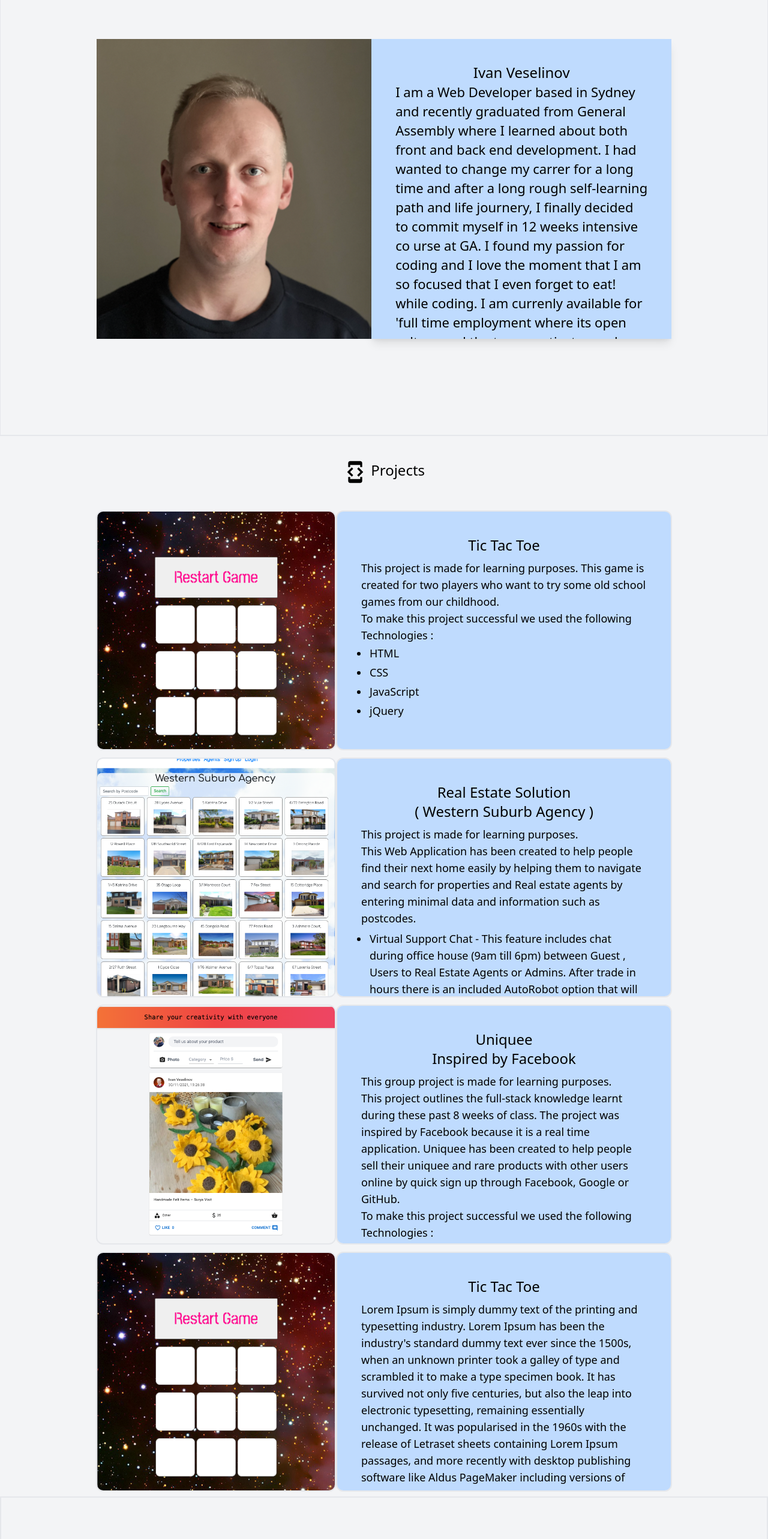
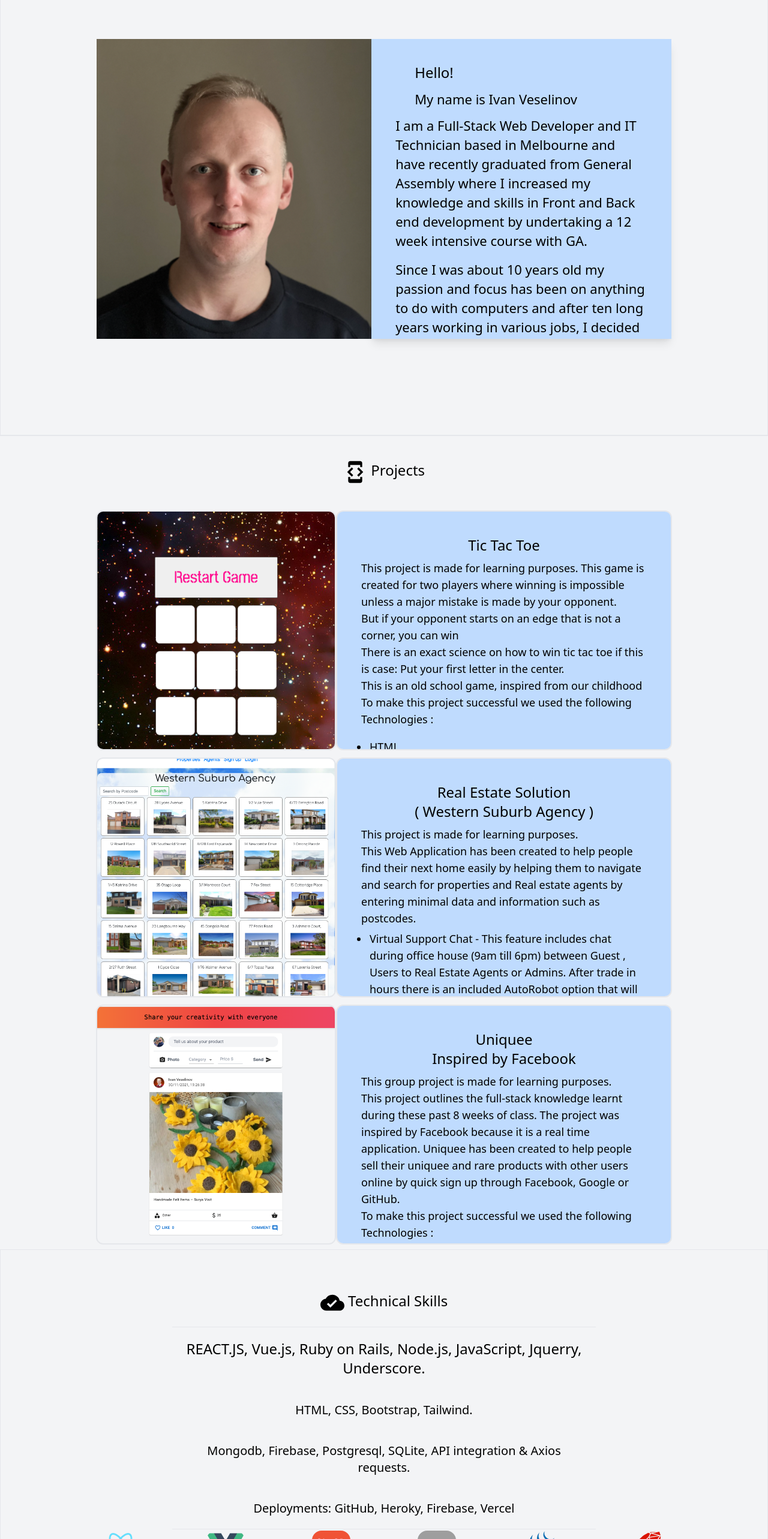
Before and after one commit to ivanveselinov/Portfolio, a React (Create React App) app: page / in a window 1280 px wide. Shown: the part 1020-3586 px from the top of the page at 60% size. Built offline with nearby package versions, Linux system fonts and the light colour scheme; grey boxes are pictures that could not be loaded.

Commit message:
finalizing

```diff
--- a/src/components/aboutMe/AboutMe.js
+++ b/src/components/aboutMe/AboutMe.js
@@ -1,17 +1,43 @@
 import React from 'react'
 
 function AboutMe() {
+
+    const Paragraph = "lg:text-xxl sm: text-sm text-left"
+
     return (
-    <div id="about" className="w-3/4 m-auto flex mt-40  mb-40 ">
+    <div id="about" className="w-3/4 m-auto flex mt-40  mb-40">
       < div className=" flex ">
         <div  className="lg:w-full h-22 bg-about bg-cover bg-center xs:hidden">     </div>  {/* IMAGE! */}
-          <div className="lg:text-lg p-10 w-1/2  h-22 overflow-scroll scrollbar-hide max-w-278  bg-blue-200 p-2 shadow-lg m-auto focus:outline-none xs: w-full text-sm ">
-            <h1 className="text-center text-2xl ">Ivan Veselinov</h1>
-             <p className="lg:text-xxl sm: text-sm">     {/* Put this one in more paragraphs */}
+          <div className="lg:text-lg p-10 w-1/2  h-22 overflow-scroll scrollbar-hide max-w-278  bg-blue-200 shadow-lg m-auto focus:outline-none xs: w-full text-sm ">
+            <h1 className="text-start text-2xl ml-8">Hello!</h1>
+            <h1 className={` ${Paragraph} p-3 ml-5`}>My name is Ivan Veselinov</h1>
+             <p className={Paragraph}>     {/* Put this one in more paragraphs */}
+               <p >   {/* Text about me !!*/}
+                I am a Full-Stack Web Developer and IT Technician based
+                in Melbourne and have recently graduated from General Assembly
+                where I increased my knowledge and skills
+                in Front and Back end development by undertaking  a 12 week intensive course with GA.
+              </p>
+              <p className="mb-4 mt-4 ">
+               Since I was about 10 years old my passion and focus has been on anything to do with
+               computers and after ten long years working in various jobs, I decided it was finally
+               time to follow my dreams and find a dream job in Information Technology which is what makes
+               me happy and which I am really passionate about.
+              </p>
+              <p className="mb-4 mt-4">
+               After some decisions, I thought
+               enrolling in a GA course was the perfect start  and  I was not wrong! I was imparted with so much knowledge and skills
+               which added to all the theory I learnt overseas when studying.
+              </p>
+              <p className="mb-4 mt-4">
+              I enjoy working with various tech languages such as React and Vue, and I enjoy learning new things
+              and I am always educating and finetuning myself to be the best I can in both new and advanced technology.
+              <p className="mb-4 mt-4">
+               I am currently available for full time employment (whether local or international) and I would  love to be part
+               of a team whose supportive and motivating and strongly encourages lifelong learning. Please do not hesitate to contact me.
+              </p>
+              </p>
 
-             I am a Web Developer based in Sydney and recently graduated from General Assembly where I learned about both front and back end development. I had wanted to change my carrer for a long time and after a long rough self-learning path and life journery, I finally decided to commit myself in 12 weeks intensive co
-             urse at GA. I found my passion for coding and I love the moment that I am so focused that I even forget to eat! while coding. I am currenly available for
-             'full time employment where its open culture and the team motivates each other to learn new things. Please do not hesitate to reach out to me.
 
 </p>
           </div>
--- a/src/components/contact/ContactMain.js
+++ b/src/components/contact/ContactMain.js
@@ -2,7 +2,6 @@
 import GitHubIcon from '@mui/icons-material/GitHub';
 import LinkedInIcon from '@mui/icons-material/LinkedIn';
 import HistoryEduIcon from '@mui/icons-material/HistoryEdu';
-// import cv from '../../cv/Ivan%20Veselinov%20Resume.pdf';
 
 
 function ContactMain() {
@@ -20,7 +19,7 @@
       <a href="https://github.com/ivanveselinov" className="lg:w-1/4 bg-blue-100 text-2xl text-center p-5">
        GitHub <GitHubIcon sx ={{ fontSize: 40 }}  />
       </a>
-      <a href={process.env.PUBLIC_URL + '/cv/Ivan%20Veselinov%20Resume.pdf'} download="Ivan%20Veselinov%20Resume.pdf" className="lg:w-1/4 border bg-blue-100 text-2xl text-center p-5 ">
+      <a href={process.env.PUBLIC_URL + '/cv/Ivan%20Veselinov%20Resume.pdf'} download="Ivan Veselinov Resume.pdf" className="lg:w-1/4 border bg-blue-100 text-2xl text-center p-5 ">
           CV <HistoryEduIcon sx ={{ fontSize: 40 }}/>
       </a>
 
--- a/src/components/contact/ContactMe.js
+++ b/src/components/contact/ContactMe.js
@@ -5,7 +5,7 @@
 
 function ContactMe() {
     return (
-        <div className="bg-gray-100 border">
+        <div className="bg-gray-100 border ">
             <Mailer/>
             <ContactMain />
 
--- a/src/components/contact/mailer.js
+++ b/src/components/contact/mailer.js
@@ -80,7 +80,7 @@
                           name="message"
                           minRows={3}
                           aria-label="empty textarea"
-                          placeholder="Hi there"
+                          placeholder="Hi there!"
                           defaultValue=""
                          required
                           />
--- a/src/components/education/ContainerEdu.js
+++ b/src/components/education/ContainerEdu.js
@@ -15,7 +15,7 @@
   const Paragraph="lg:text-xl text-center sm: text-sm"
 
     return (
-        <div id="education" className=" bg-gray-100">
+        <div id="education" className=" bg-gray-100 ">
         <div className="w-3/4 m-auto">
 
 
@@ -104,7 +104,7 @@
 
                    <p className={Paragraph}><FindInPageIcon sx ={{ fontSize: 40 }}/>International Conference on Advanced Technologies, Computer Engineering and Science (ICATCES 2019) Alanya, Turkey · Apr 26, 2019</p>
                    <div className="flex justify-between mt-4 ">
-                   <p className="text-center text-xl ">Page: 212   </p>
+                   <p className="text-center text-xl p-2 ">Page: 212   </p>
                    <a href="https://muh.karabuk.edu.tr/bilgisayar/icatces/proceeding_book_2019.pdf" className="text-center text-xl ">More..</a>
                    </div>
 
@@ -122,7 +122,7 @@
 
                    <p className={Paragraph}><FindInPageIcon sx ={{ fontSize: 40 }}/>International Conference on Applied Internet and Information Technologies, 2018 · Oct 5, 2018</p>
                             <br></br>
-                   <div className="flex justify-between mt-4 ">
+                   <div className="flex justify-between p-2 ">
                    <p className="text-center text-xl ">Page: 135  </p>
                    <a href="https://aiitconference.org/2018/files/Proceedings_AIIT2018.pdf" className="text-center text-xl ">More..</a>
                    </div>
--- a/src/components/projects/Main.js
+++ b/src/components/projects/Main.js
@@ -17,12 +17,24 @@
         </a>
           <div className={Text}> {/* TEXT DIV*/}
             <h1 className={TextHeader}>Tic Tac Toe</h1> {/* H1 */}
-             <p>
-                This project is made for learning purposes. This game is created for two players who want to try some old school games from our childhood.
+              <p>
+                This project is made for learning purposes. This game is created for two players where winning is
+                impossible unless a major mistake is made by your opponent.
+              </p>
+
+              <p>
+               But if your opponent starts on an edge that is not a corner, you can win
              </p>
 
+             <p>
+               There is an exact science on how to win tic tac toe if this is case: Put your first letter in the center.
+             </p>
+             <p>
+               This is an old school game, inspired from our childhood
+             </p>
+               {/* who want to try some old school games from our childhood.            */}
                {/* List items */}
-              <p>To make this project successful we used the following Technologies :</p>
+              <p className="mb-4">To make this project successful we used the following Technologies :</p>
               <p className={List}>HTML</p>
               <p className={List}>CSS</p>
               <p className={List}>JavaScript</p>
@@ -45,7 +57,7 @@
           <p>This Web Application has been created to help people find their next home easily by helping them to navigate and search for properties and Real estate agents by entering minimal data and information such as postcodes.</p>
           </p>
                                 {/* List items */}
-          <p className={` ${ List } mt-1`} >Virtual Support Chat - This feature includes chat during office house (9am till 6pm) between Guest , Users to Real Estate Agents or Admins. After trade in hours there is an included AutoRobot option that will help and assist you until we come back during office hours next day.</p>
+          <p className={` ${ List } mt-1 `} >Virtual Support Chat - This feature includes chat during office house (9am till 6pm) between Guest , Users to Real Estate Agents or Admins. After trade in hours there is an included AutoRobot option that will help and assist you until we come back during office hours next day.</p>
           <p className={ List } >Guest - They can browse the page, without login and signup, they won't be able to change content but they can chat to Real Estate Agents. They have no authority and access to do anything on this Web Application except to browse the Real Estate properties and look at the different Real Estate Agents.</p>
           <p className={ List } >Users - In this category comes a landlord who can easily Sign up and Log in by making an account so they can post, view and update their property. They also can talk via virtual support Chat to Real Estate Agents or Admins.</p>
           <p className={ List } >Premium Users - In this category comes the Real Estate Agents, who are allowed to Add a Property, Remove a Property and have a look into general Users properties and they can appear and act on the virtual support chat like Agents so they can help and support general Users or Premium User. Premium User Login details email: premium@ga.com, password: chicken</p>
@@ -79,7 +91,7 @@
               Uniquee has been created to help people sell their uniquee and rare products with other users online by quick sign up through Facebook, Google or GitHub. </p>
 
                            {/* List items */}
-             <p>To make this project successful we used the following Technologies :</p>
+             <p >To make this project successful we used the following Technologies :</p>
              <p  className={` ${ List } mt-1`} >React</p>
              <p  className={ List } >Tailwind</p>
              <p  className={ List } >Google Firebase Database</p>
@@ -91,17 +103,7 @@
              </div>
             </div>
 
-      <div className=" flex">
-      <a href="https://github.com/ivanveselinov/Uniquee">  { /* LINK IMAGE TO GITHUB */ }
-        <div className={Image}></div>  {/* image */}
-          </a>
-          <div className={Text}> {/* TEXT DIV*/}
-            <h1 className={TextHeader}>Tic Tac Toe</h1>
-              <p className="">
-                Lorem Ipsum is simply dummy text of the printing and typesetting industry. Lorem Ipsum has been the industry's standard dummy text ever since the 1500s, when an unknown printer took a galley of type and scrambled it to make a type specimen book. It has survived not only five centuries, but also the leap into electronic typesetting, remaining essentially unchanged. It was popularised in the 1960s with the release of Letraset sheets containing Lorem Ipsum passages, and more recently with desktop publishing software like Aldus PageMaker including versions of Lorem Ipsum.
-              </p>
-            </div>
-      </div>
+
 
     </div>
   </div>
--- a/src/components/techical/ContainerTech.js
+++ b/src/components/techical/ContainerTech.js
@@ -9,8 +9,8 @@
 
     return (
 
-        <div id="tech">
-            <div className="w-full h-screen h-screen">
+        <div id="tech ">
+            <div className="w-full h-screen">
                 <div className="w-3/4 h-screen m-auto mt-10 p-2 ">
                 <div className="text-center text-2xl mt-5 mb-5 "><CloudDoneIcon sx ={{ fontSize: 40 }}/>&nbsp;Technical Skills</div>
                 <div className="w-3/4 h-80 m-auto mb-5 border-t">
--- a/src/components/techical/Technical.js
+++ b/src/components/techical/Technical.js
@@ -5,7 +5,7 @@
 
 function Technical() {
     return (
-        <div className="w-full h-screen bg-gray-100 border-2 bg-grey-50">
+        <div className="w-full h-screen bg-gray-100 border bg-grey-50">
         <ContainerTech />
         </div>
     )
```
